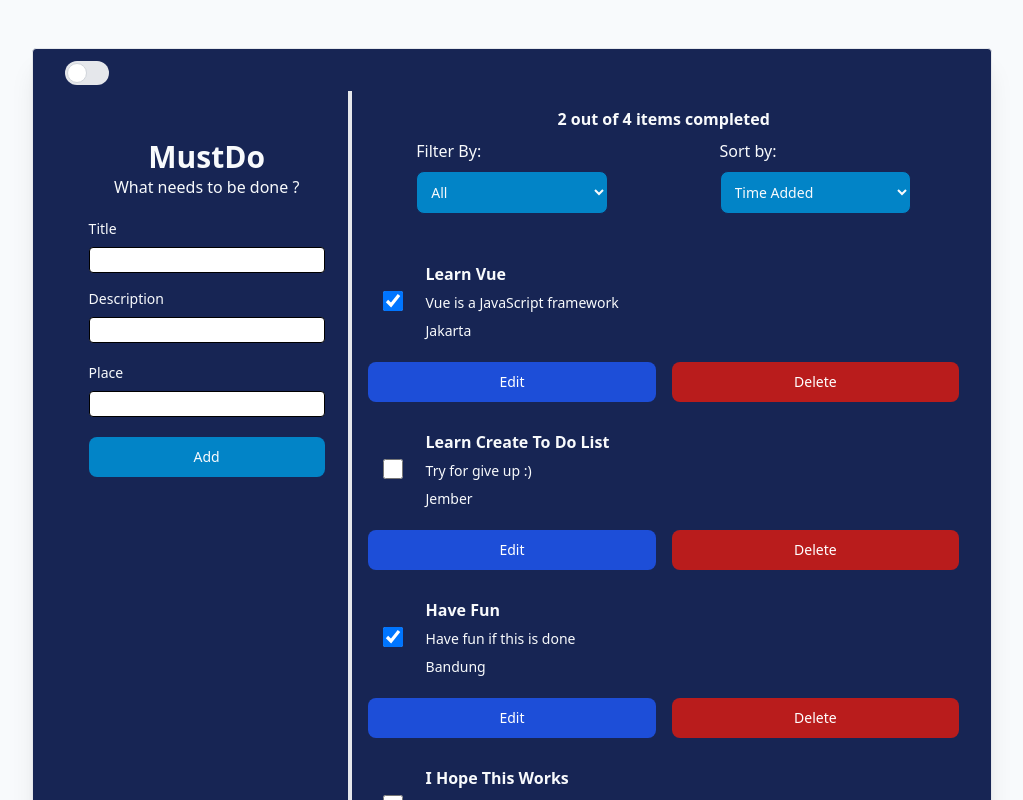
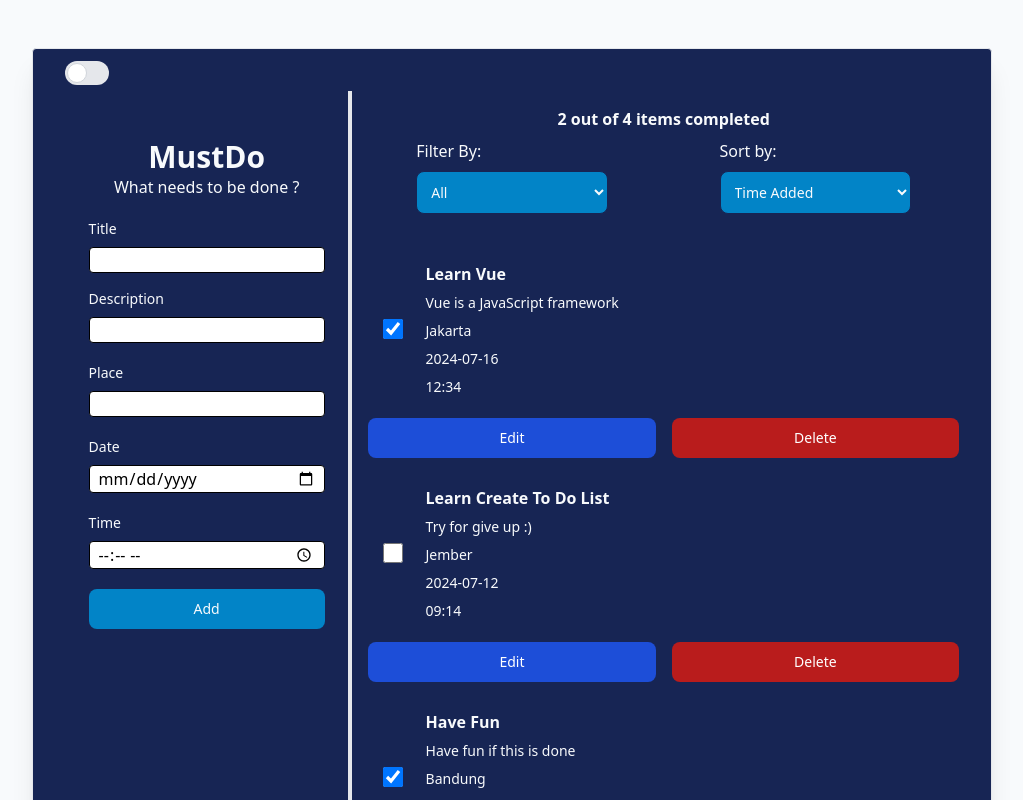
Before and after one commit to Shohibun/To-Do-Vue, a Vue app: page / in a window 1280 px wide. Shown: the top 800 px of the page, without its empty margins (128-1151 px from the left). Built offline with nearby package versions, Linux system fonts and the light colour scheme.

Commit message:
add date and time

```diff
--- a/src/pages/ToDo.vue
+++ b/src/pages/ToDo.vue
@@ -20,6 +20,8 @@ export default {
           title: "Learn Vue",
           description: "Vue is a JavaScript framework",
           place: "Jakarta",
+          date: "2024-07-16",
+          time: "12:34",
           done: true,
           timeStamp: Date.now(),
         },
@@ -28,6 +30,8 @@ export default {
           title: "Learn Create To Do List",
           description: "Try for give up :) ",
           place: "Jember",
+          date: "2024-07-12",
+          time: "09:14",
           done: false,
           timeStamp: Date.now(),
         },
@@ -36,6 +40,8 @@ export default {
           title: "Have Fun",
           description: "Have fun if this is done",
           place: "Bandung",
+          date: "2024-07-18",
+          time: "14:34",
           done: true,
           timeStamp: Date.now(),
         },
@@ -44,6 +50,8 @@ export default {
           title: "I Hope This Works",
           description: "I hope it's done :(",
           place: "Bogor",
+          date: "2024-07-22",
+          time: "21:34",
           done: false,
           timeStamp: Date.now(),
         },
@@ -53,12 +61,14 @@ export default {
     };
   },
   methods: {
-    addToDo({ title, description, place }) {
+    addToDo({ title, description, place, date, time }) {
       this.ToDoItems.push({
         id: "todo-" + nanoid(),
         title: title,
         description: description,
         place: place,
+        date: date,
+        time: time,
         done: false,
         timeStamp: Date.now(),
       });
@@ -89,11 +99,21 @@ export default {
       const toDoEdit = this.ToDoItems.find((item) => item.id === toDoId);
       toDoEdit.place = newPlace;
     },
+    editToDoDate(toDoId, newDate) {
+      const toDoEdit = this.ToDoItems.find((item) => item.id === toDoId);
+      toDoEdit.date = newDate;
+    },
+    editToDoTime(toDoId, newTIme) {
+      const toDoEdit = this.ToDoItems.find((item) => item.id === toDoId);
+      toDoEdit.time = newTIme;
+    },
     sortTasks() {
       if (this.sortOption === "alphabet") {
         this.ToDoItems.sort((a, b) => a.title.localeCompare(b.title));
       } else if (this.sortOption === "addTime") {
         this.ToDoItems.sort((a, b) => a.timeStamp - b.timeStamp);
+      } else if (this.sortOption == "dueDate") {
+        this.ToDoItems.sort((a, b) => new Date(a.date) - new Date(b.date));
       }
     },
     filterTasks() {
@@ -127,6 +147,8 @@ export default {
       } else if (this.sortOption === "addTime") {
         console.log("masuk sort time");
         return filtered.sort((a, b) => a.timeStamp - b.timeStamp);
+      } else if (this.sortOption === "dueDate") {
+        return filtered.sort((a, b) => new Date(a.date) - new Date(b.date));
       } else {
         return filtered;
       }
@@ -213,6 +235,7 @@ export default {
                 >
                   <option value="addTime">Time Added</option>
                   <option value="alphabet">Alphabetical</option>
+                  <option value="dueDate">Due Date</option>
                 </select>
               </div>
             </div>
@@ -221,6 +244,8 @@ export default {
           <ul aria-labelledby="list-summary">
             <li v-for="item in sortedAndFilteredToDoItems" :key="item.id">
               <to-do-item
+                :time="item.time"
+                :date="item.date"
                 :place="item.place"
                 :description="item.description"
                 :title="item.title"
@@ -231,6 +256,8 @@ export default {
                 @item-edited-title="editTodoTitle(item.id, $event)"
                 @item-edited-description="editTodoDescription(item.id, $event)"
                 @item-edited-place="editToDoPlace(item.id, $event)"
+                @item-edited-date="editToDoDate(item.id, $event)"
+                @item-edited-time="editToDoTime(item.id, $event)"
               >
               </to-do-item>
             </li>
--- a/src/pages/ToDoForm.vue
+++ b/src/pages/ToDoForm.vue
@@ -2,7 +2,7 @@
 export default {
   methods: {
     onSubmit() {
-      if (this.title === "" || this.description === "" || this.place === "") {
+      if (this.title === "" || this.description === "" || this.place === "" || this.date === "" || this.time === "") {
         return;
       }
 
@@ -10,11 +10,15 @@ export default {
         title: this.title,
         description: this.description,
         place: this.place,
+        date: this.date,
+        time: this.time,
       });
 
       this.title = "";
       this.description = "";
       this.place = "";
+      this.date = "";
+      this.time = "";
     },
   },
   data() {
@@ -22,6 +26,8 @@ export default {
       title: "",
       description: "",
       place: "",
+      date: "",
+      time: "",
     };
   },
 };
@@ -77,6 +83,38 @@ export default {
       />
     </div>
 
+    <div class="mb-3">
+      <label
+        for="date"
+        class="block mb-2 text-sm font-medium dark:text-gray-950 text-slate-50"
+        >Date</label
+      >
+      <input
+        type="date"
+        name="new-todo"
+        autocomplete="off"
+        v-model.lazy.trim="date"
+        class="border-black border w-full px-2 mb-2 rounded"
+        required
+      />
+    </div>
+
+    <div class="mb-3">
+      <label
+        for="time"
+        class="block mb-2 text-sm font-medium dark:text-gray-950 text-slate-50"
+        >Time</label
+      >
+      <input
+        type="time"
+        name="new-todo"
+        autocomplete="off"
+        v-model.lazy.trim="time"
+        class="border-black border w-full px-2 mb-2 rounded"
+        required
+      />
+    </div>
+
     <button
       type="submit"
       class="w-full text-slate-50 dark:bg-blue-950 bg-sky-600 font-medium rounded-lg text-sm px-5 py-2.5 me-2 mb-2"
--- a/src/pages/ToDoItem.vue
+++ b/src/pages/ToDoItem.vue
@@ -14,6 +14,14 @@ export default {
       type: String,
     },
     place: {
+      required: true,
+      type: String,
+    },
+    date: {
+      required: true,
+      type: String,
+    },
+    time: {
       required: true,
       type: String,
     },
@@ -56,6 +64,16 @@ export default {
     },
     itemEditedPlace(newPlace) {
       this.$emit("item-edited-place", newPlace);
+      this.isEditing = false;
+      this.focusOnEditButton();
+    },
+    itemEditedDate(newDate) {
+      this.$emit("item-edited-date", newDate);
+      this.isEditing = false;
+      this.focusOnEditButton();
+    },
+    itemEditedTime(newTime) {
+      this.$emit("item-edited-time", newTime);
       this.isEditing = false;
       this.focusOnEditButton();
     },
@@ -110,6 +128,18 @@ export default {
               place
             }}</label>
           </div>
+
+          <div class="mb-1">
+            <label :for="id" class="ms-2 text-sm font-medium dark:text-gray-950 text-slate-50">{{
+              date
+            }}</label>
+          </div>
+
+          <div class="mb-1">
+            <label :for="id" class="ms-2 text-sm font-medium dark:text-gray-950 text-slate-50">{{
+              time
+            }}</label>
+          </div>
         </div>
       </div>
 
@@ -144,9 +174,13 @@ export default {
       :title="title"
       :description="description"
       :place="place"
+      :date="date"
+      :time="time"
       @item-edited-title="itemEditedTitle"
       @item-edited-description="itemEditedDescription"
       @item-edited-place="itemEditedPlace"
+      @item-edited-date="itemEditedDate"
+      @item-edited-time="itemEditedTime"
       @edit-cancelled="editCancelled"
     ></to-do-item-edit-form>
   </div>
--- a/src/pages/ToDoItemEditForm.vue
+++ b/src/pages/ToDoItemEditForm.vue
@@ -13,6 +13,14 @@ export default {
       type: String,
       required: true,
     },
+    date: {
+      type: String,
+      required: true,
+    },
+    time: {
+      type: String,
+      required: true,
+    },
     id: {
       type: String,
       required: true,
@@ -23,6 +31,8 @@ export default {
       newTitle: this.title,
       newDescription: this.description,
       newPlace: this.place,
+      newDate: this.date,
+      newTime: this.time,
     };
   },
   methods: {
@@ -36,6 +46,12 @@ export default {
       if (this.newPlace && this.newPlace !== this.place) {
         this.$emit("item-edited-place", this.newPlace);
       }
+      if (this.newDate && this.newDate !== this.date) {
+        this.$emit("item-edited-date", this.newDate);
+      }
+      if (this.newTime && this.newTime !== this.time) {
+        this.$emit("item-edited-time", this.newTime);
+      }
     },
     onCancel() {
       this.$emit("edit-cancelled");
@@ -45,6 +61,8 @@ export default {
     const titleInputRef = this.$refs.titleInput;
     const descriptionInputRef = this.$refs.descriptionInput;
     const placeInputRef = this.$refs.placeInput;
+    const dateInputRef = this.$refs.dateInput;
+    const timeInputRef = this.$refs.timeInput;
 
     if (titleInputRef) {
       titleInputRef.focus()
@@ -52,6 +70,10 @@ export default {
       descriptionInputRef.focus()
     } else if (placeInputRef) {
       placeInputRef.focus()
+    } else if (dateInputRef) {
+      dateInputRef.focus()
+    } else if (timeInputRef) {
+      timeInputRef.focus()
     }
   },
 };
@@ -67,7 +89,7 @@ export default {
         >
       </div>
 
-      <div class="col-span-">
+      <div class="col-span-1">
         <input
           type="text"
           ref="titleInput"
@@ -86,7 +108,7 @@ export default {
         >
       </div>
 
-      <div class="col-span-">
+      <div class="col-span-1">
         <input
           type="text"
           ref="discriptionInput"
@@ -105,7 +127,7 @@ export default {
         >
       </div>
 
-      <div class="col-span-">
+      <div class="col-span-1">
         <input
           type="text"
           ref="placeInput"
@@ -116,6 +138,44 @@ export default {
         />
       </div>
       <!-- Place -->
+
+      <!-- Date -->
+      <div class="col-span-1">
+        <label class="mb-2 text-sm font-medium dark:text-gray-950 text-slate-50">
+          Edit for date:</label
+        >
+      </div>
+
+      <div class="col-span-1">
+        <input
+          type="date"
+          ref="dateInput"
+          autocomplete="off"
+          :id="id"
+          v-model.lazy.trim="newDate"
+          class="px-3 border border-black rounded"
+        />
+      </div>
+      <!-- Date -->
+
+      <!-- Time -->
+      <div class="col-span-1">
+        <label class="mb-2 text-sm font-medium dark:text-gray-950 text-slate-50">
+          Edit for time:</label
+        >
+      </div>
+
+      <div class="col-span-1">
+        <input
+          type="time"
+          ref="timeInput"
+          autocomplete="off"
+          :id="id"
+          v-model.lazy.trim="newTime"
+          class="px-3 border border-black rounded"
+        />
+      </div>
+      <!-- Time -->
     </div>
 
     <div class="grid grid-cols-2 gap-4">
```
